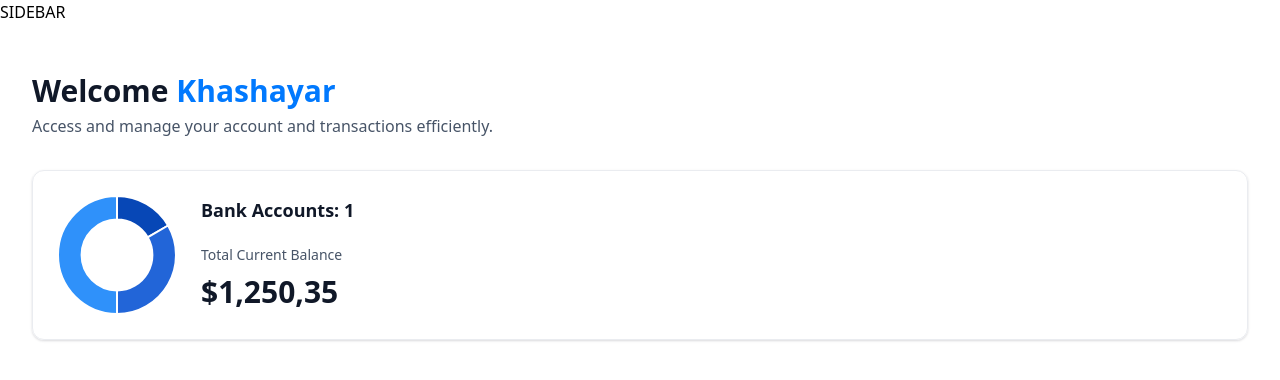
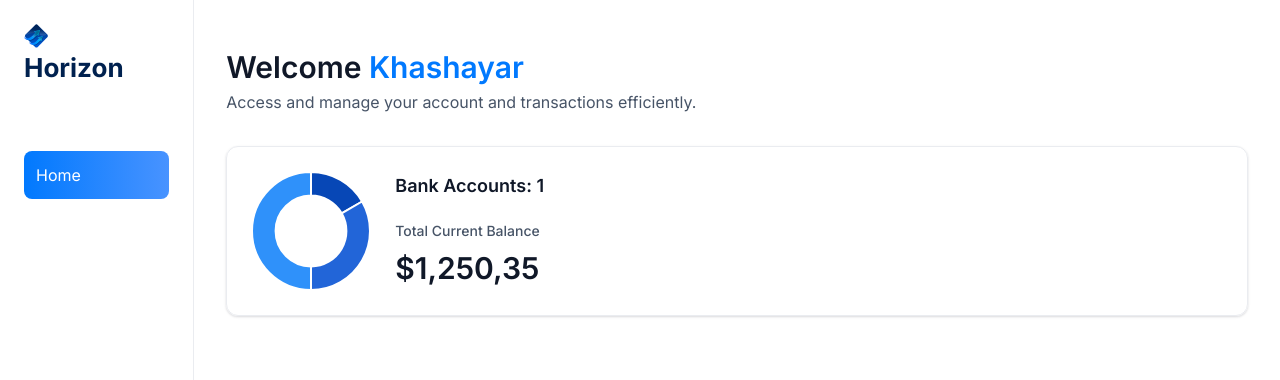
Before and after one commit to Khash90/jsm_banking, a Next.js app: page / in a window 1280 px wide. Shown: the top 380 px of the page. Built offline with nearby package versions, Linux system fonts and the light colour scheme.

Commit message:
Make sidebar firstpart

```diff
--- a/app/(root)/layout.tsx
+++ b/app/(root)/layout.tsx
@@ -1,11 +1,16 @@
+import Sidebar from "@/components/Sidebar";
+
 export default function RootLayout({
   children,
 }: Readonly<{
   children: React.ReactNode;
 }>) {
+
+  const loggedIn = { firstName: 'Khashayar', lastName: 'KMD' }
+
   return (
-    <main>
-      SIDEBAR
+    <main className="flex h-screen w-full font-inter">
+      <Sidebar user={loggedIn} />
       {children}
     </main>
   );
--- /dev/null
+++ b/components/Sidebar.tsx
@@ -0,0 +1,34 @@
+'use client'
+import { sidebarLinks } from '@/constants'
+import { cn } from '@/lib/utils'
+import Image from 'next/image'
+import Link from 'next/link'
+import { usePathname } from 'next/navigation'
+import React from 'react'
+
+const Sidebar = ({ user }:  SiderbarProps ) => {
+    const pathname = usePathname()
+  return (
+   <section className='sidebar'>
+        <nav className='flex flex-col gap-4'>
+            <Link href='/' className='mb-12 cursor-pointer items-center gap-2'>
+            <Image src='/icons/logo.svg' width={34} height={34} alt='logo' className='size-[24px] max-xl:size-14' />
+            <h1 className='sidebar-logo'>Horizon</h1>
+            </Link>
+
+            {sidebarLinks.map((item) => {
+                const isActive = pathname === item.route || pathname.startsWith(`${item.route}/`)
+              return (
+                <Link href={item.route} key={item.label} className={cn('sidebar-link', {
+                    'bg-bank-gradient': isActive
+                })}>
+                    {item.label}
+                </Link>
+              )
+            })}
+        </nav>
+   </section>
+  )
+}
+
+export default Sidebar
```
